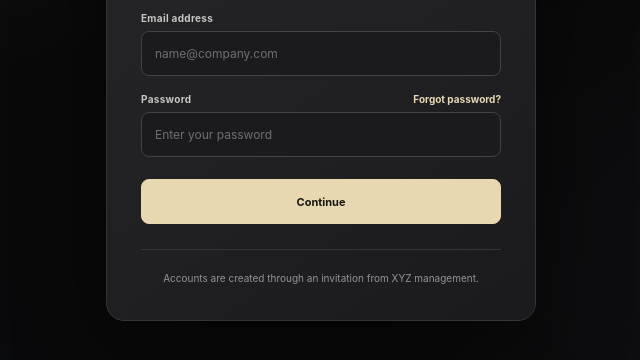
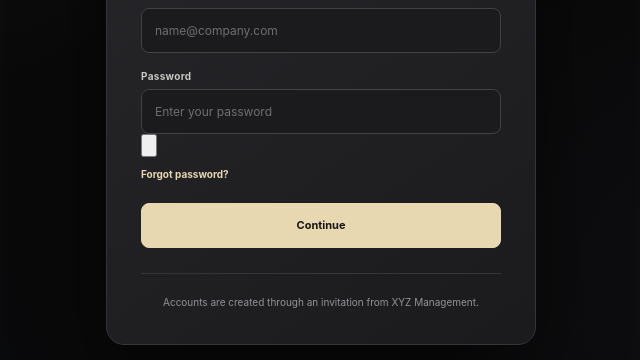
Before and after one commit to RainyCl0ud/XYZ-HUB, a React (Vite) app in the folder frontend/: page /login in a window 1280 px wide. Shown: the part 362-722 px from the top of the page, without its empty margins (319-959 px from the left). Built offline with nearby package versions, Linux system fonts and the light colour scheme; no server answers.

Commit message:
ux: polish login password field and recovery placement

```diff
--- a/frontend/src/pages/LoginPage.tsx
+++ b/frontend/src/pages/LoginPage.tsx
@@ -11,6 +11,7 @@ import {
 } from "react-router-dom";
 
 import AuthShell from "../components/AuthShell";
+import PasswordField from "../components/PasswordField";
 
 import {
   ApiError,
@@ -179,7 +180,7 @@ function LoginPage() {
       footer={
         <>
           Accounts are created through an
-          invitation from XYZ management.
+          invitation from XYZ Management.
         </>
       }
     >
@@ -220,24 +221,8 @@ function LoginPage() {
           />
         </label>
 
-        <label className="auth-field">
-          <div className="auth-field-header">
-            <span className="auth-label">
-              Password
-            </span>
-
-            <Link
-              className="auth-link"
-              to="/forgot-password"
-            >
-              Forgot password?
-            </Link>
-          </div>
-
-          <input
-            className="auth-input"
-            type="password"
-            autoComplete="current-password"
+        <PasswordField
+          label="Password"
           value={
             password
           }
@@ -249,10 +234,17 @@ function LoginPage() {
                 .value
             )
           }
+          autoComplete="current-password"
           placeholder="Enter your password"
-            required
+          below={
+            <Link
+              className="auth-link auth-forgot-link"
+              to="/forgot-password"
+            >
+              Forgot password?
+            </Link>
+          }
         />
-        </label>
 
         <button
           className="auth-submit"
```
Lines whose indentation alone changed are shown as unchanged.
